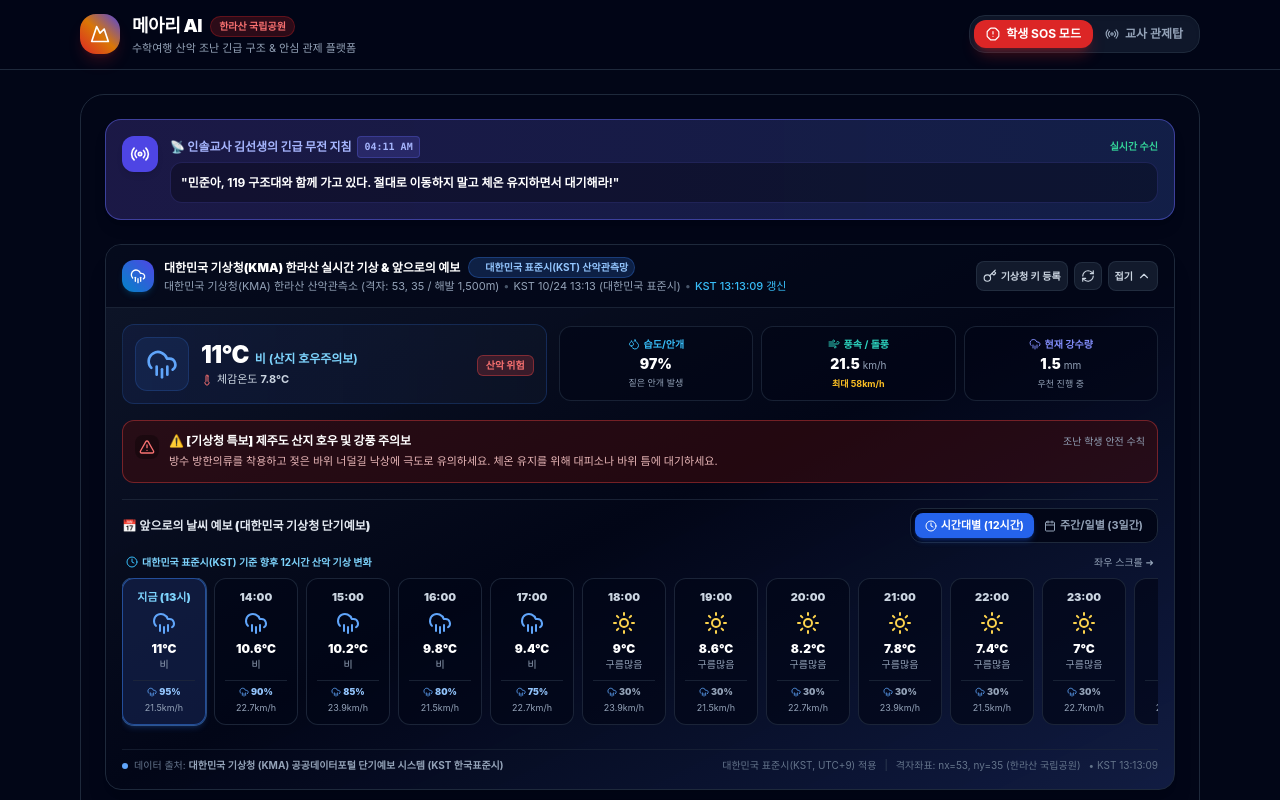
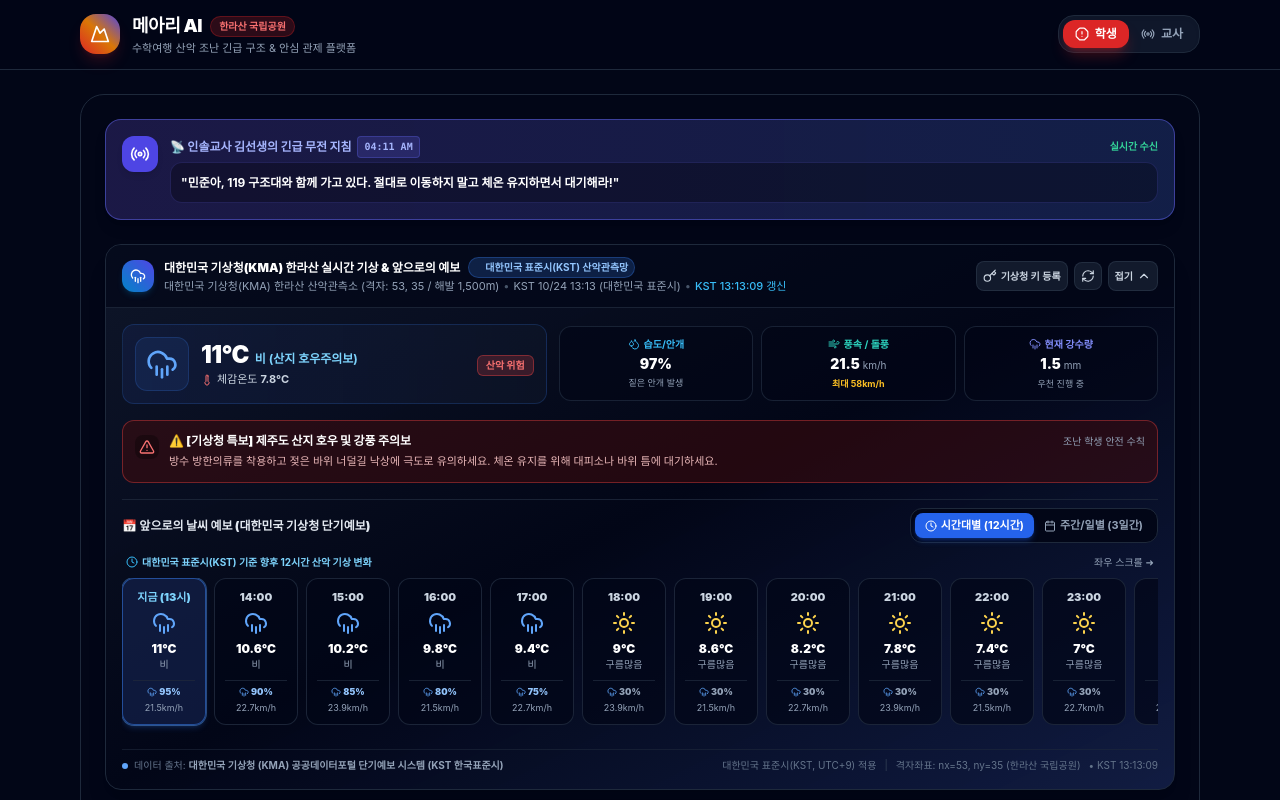
Before and after one commit to stevekim000/ulsan-ai, a Next.js app: page / in a window 1280 px wide. Shown: the top 800 px of the page. Built offline with nearby package versions, Linux system fonts and the light colour scheme.

Commit message:
style: rename tab labels to 학생 and 교사

```diff
--- a/app/page.tsx
+++ b/app/page.tsx
@@ -166,7 +166,7 @@ export default function HomePage() {
               }`}
             >
               <AlertOctagon className="w-3.5 h-3.5" />
-              <span>학생 SOS 모드</span>
+              <span>학생</span>
             </button>
 
             <button
@@ -178,7 +178,7 @@ export default function HomePage() {
               }`}
             >
               <Radio className="w-3.5 h-3.5" />
-              <span>교사 관제탑</span>
+              <span>교사</span>
             </button>
           </div>
         </div>
```
